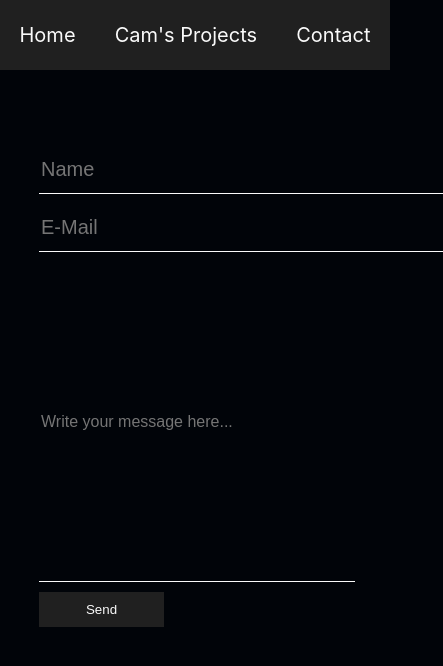
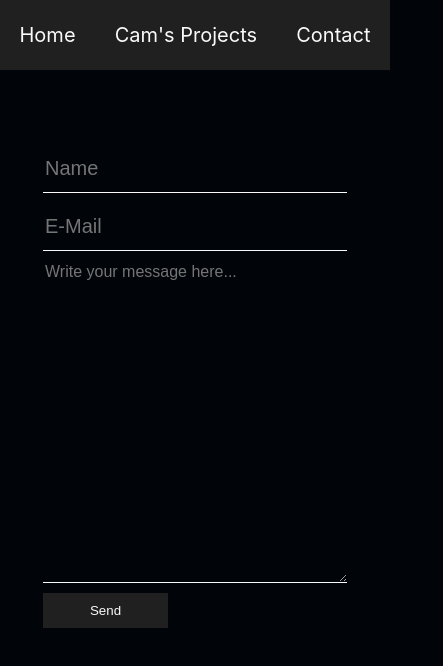
Before and after one commit to camhmills/camprojects, a React (Create React App) app: page /contact in a window 390 px wide. Shown: the top 666 px of the page, 443 px wide, since content can reach past the window. Built offline with nearby package versions, Linux system fonts and the light colour scheme.

Commit message:
Some styling fixes and mobile responsiveness added

```diff
--- a/src/components/Contact.js
+++ b/src/components/Contact.js
@@ -32,6 +32,7 @@ export default function Contact() {
     <ContactContainer>
       <ContactForm onSubmit = {onSubmitForm}>
         <ContactInputsmall
+          required = {true}
           placeholder="Name"
           name="name"
           onChange={(e) =>
@@ -39,6 +40,7 @@ export default function Contact() {
           }
         ></ContactInputsmall>
         <ContactInputsmall
+          required = {true}
           placeholder="E-Mail"
           name="email"
           onChange={(e) =>
@@ -46,6 +48,9 @@ export default function Contact() {
           }
         ></ContactInputsmall>
         <ContactInputLarge
+          required = {true}
+          rows = "10"
+          cols = "20"
           placeholder="Write your message here..."
           name="message"
           onChange={(e) =>
--- a/src/styled-components/ContactStyle.js
+++ b/src/styled-components/ContactStyle.js
@@ -4,8 +4,6 @@ export const ContactContainer = styled.div`
   display: flex;
   justify-content: center;
   align-items: center;
-  width: 95vw;
-  height: 80vh;
 `;
 
 export const ContactForm = styled.form`
@@ -13,7 +11,6 @@ display: flex;
 flex-direction: column;
 justify-content: center;
 height: 75vh;
-width: 80vw;
 `
 
 export const ContactInputsmall = styled.input`
@@ -25,11 +22,15 @@ margin-bottom: 10px;
 background: #010409;
 color: #fafafa;
 font-size: 20px;
+@media screen and (max-width: 450px) {
+  width: 300px;
+}
 `
 
-export const ContactInputLarge = styled.input`
+export const ContactInputLarge = styled.textarea`
 height: 50%;
 width: 100%;
+max-width: 600px;
 color: #fafafa;
 border: 0;
 border-bottom: 1px solid #FAFAFA;
@@ -37,6 +38,10 @@ margin-bottom: 10px;
 background: #010409;
 font-size: 16px;
 text-align: start;
+font-family: Arial, sans-serif;
+@media screen and (max-width: 450px) {
+  width: 300px;
+}
 `
 
 export const ContactButton = styled.button`
@@ -45,6 +50,9 @@ width: 125px;
 color: #fafafa;
 border: 0;
 background: #202020;
+:&hover {
+  background: #010409
+}
 `
 
 export const ContactIframe = styled.iframe`
--- a/src/styled-components/HomeStyle.js
+++ b/src/styled-components/HomeStyle.js
@@ -4,7 +4,7 @@ export const HomeContainer = styled.div`
   display: flex;
   justify-content: center;
   align-items: center;
-  height: 75vh;
+  height: 100%;
   width: 95vw;
   overflow: hidden;
   @media screen and (max-width: 1050px) {
```
